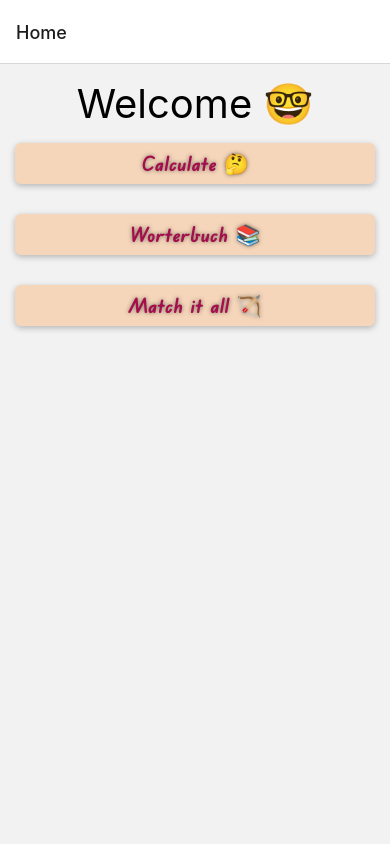
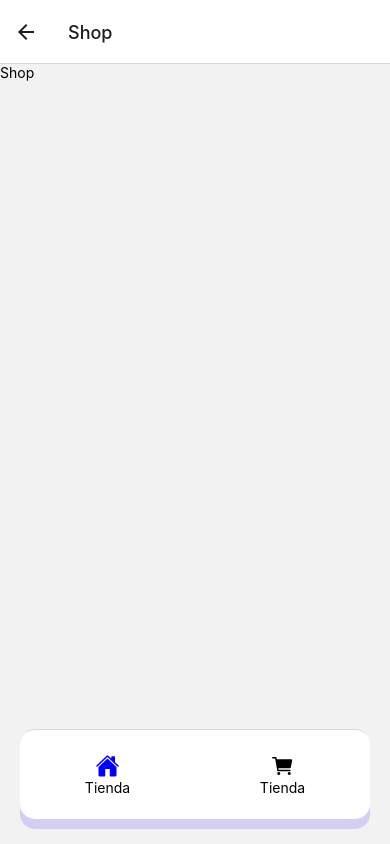
Before and after one commit to Gyrkora/mobile-app, a React Native app in the folder my-app/: screen /Shop in a window 390 px wide. Built offline with nearby package versions, Linux system fonts and the light colour scheme.

Commit message:
desafio tabnavigation

```diff
--- a/my-app/data/categories.js
+++ b/my-app/data/categories.js
@@ -22,6 +22,13 @@ export const CATEGORIES = [
 		route: 'Match',
 		color: colors.pink,
 	},
+	{
+		id: '4',
+		title: 'The Shop 🛒',
+		backgroundColor: colors.beige,
+		route: 'Shop',
+		color: colors.pink,
+	},
 	// {
 	// 	id: '4',
 	// 	title: 'Fill in the blank',
--- a/my-app/navigation/AppNavigation.js
+++ b/my-app/navigation/AppNavigation.js
@@ -7,6 +7,8 @@ import MatchCategories from '../pages/MatchCategories'
 import MatchImage from '../pages/MatchImage'
 import MatchWord from '../pages/MatchWord'
 import MatchSound from '../pages/MatchSound'
+import Shop from '../pages/Shop'
+import ShopGame from '../pages/ShopGame'
 
 const Stack = createNativeStackNavigator()
 
@@ -21,6 +23,7 @@ const AppNavigation = () => {
 				<Stack.Screen name="MatchImage" component={MatchImage} />
 				<Stack.Screen name="MatchWord" component={MatchWord} />
 				<Stack.Screen name="MatchSound" component={MatchSound} />
+				<Stack.Screen name="Shop" component={ShopGame} />
 			</Stack.Navigator>
 		</NavigationContainer>
 	)
--- /dev/null
+++ b/my-app/navigation/CartNavigator.js
@@ -0,0 +1,24 @@
+import { createNativeStackNavigator } from '@react-navigation/native-stack'
+import Cart from '../pages/Cart'
+
+const Stack = createNativeStackNavigator()
+
+const CartNavigator = () => {
+	return (
+		<Stack.Navigator
+			initialRouteName="Orders"
+			screenOptions={{
+				headerShown: false,
+				tabBarShowLabel: false,
+			}}
+		>
+			<Stack.Screen
+				name="Orders"
+				component={Cart}
+				options={{ title: 'Orders' }}
+			/>
+		</Stack.Navigator>
+	)
+}
+
+export default CartNavigator
--- /dev/null
+++ b/my-app/navigation/ShopNavigator.js
@@ -0,0 +1,24 @@
+import { createNativeStackNavigator } from '@react-navigation/native-stack'
+import Shop from '../pages/Shop'
+
+const Stack = createNativeStackNavigator()
+
+const ShopNavigator = () => {
+	return (
+		<Stack.Navigator
+			initialRouteName="Orders"
+			screenOptions={{
+				headerShown: false,
+				tabBarShowLabel: false,
+			}}
+		>
+			<Stack.Screen
+				name="Orders"
+				component={Shop}
+				options={{ title: 'Orders' }}
+			/>
+		</Stack.Navigator>
+	)
+}
+
+export default ShopNavigator
--- /dev/null
+++ b/my-app/navigation/TabNavigator.js
@@ -0,0 +1,78 @@
+import { View, StyleSheet, Text } from 'react-native' //general React Native
+import { createBottomTabNavigator } from '@react-navigation/bottom-tabs' //bottomTabs
+import ShopNavigator from './ShopNavigator'
+import CartNavigator from './CartNavigator' //navegador
+import { Ionicons } from '@expo/vector-icons' //iconos
+
+const BottomTabs = createBottomTabNavigator()
+
+const TabNavigator = () => {
+	return (
+		<BottomTabs.Navigator
+			initialRouteName="Shop"
+			screenOptions={{
+				headerShown: false,
+				tabBarShowLabel: false,
+				tabBarStyle: styles.tabBar,
+			}}
+		>
+			<BottomTabs.Screen
+				name="ShopTab"
+				component={ShopNavigator}
+				options={{
+					tabBarIcon: ({ focused }) => (
+						<View style={styles.item}>
+							<Ionicons
+								name="md-home"
+								size={24}
+								color={focused ? 'blue' : 'black'}
+							/>
+							<Text>Tienda</Text>
+						</View>
+					),
+				}}
+			/>
+
+			<BottomTabs.Screen
+				name="CartTab"
+				component={CartNavigator}
+				options={{
+					tabBarIcon: ({ focused }) => (
+						<View style={styles.item}>
+							<Ionicons
+								name="md-cart"
+								size={24}
+								color={focused ? 'blue' : 'black'}
+							/>
+							<Text>Tienda</Text>
+						</View>
+					),
+				}}
+			/>
+		</BottomTabs.Navigator>
+	)
+}
+
+const styles = StyleSheet.create({
+	tabBar: {
+		shadowColor: '#7f5df0',
+		shadowOffset: { width: 0, height: 10 },
+		shadowOpacity: 0.25,
+		shadowRadius: 0.25,
+		elevation: 5,
+		position: 'absolute',
+		bottom: 25,
+		left: 20,
+		right: 20,
+		borderRadius: 15,
+		height: 90,
+	},
+
+	item: {
+		flex: 1,
+		justifyContent: 'center',
+		alignItems: 'center',
+	},
+})
+
+export default TabNavigator
--- a/my-app/package.json
+++ b/my-app/package.json
@@ -10,6 +10,7 @@
     "eject": "expo eject"
   },
   "dependencies": {
+    "@react-navigation/bottom-tabs": "^6.3.2",
     "@react-navigation/native": "^6.0.11",
     "@react-navigation/native-stack": "^6.7.0",
     "expo": "~45.0.0",
@@ -19,9 +20,10 @@
     "react": "17.0.2",
     "react-dom": "17.0.2",
     "react-native": "0.68.2",
+    "react-native-safe-area-context": "4.2.4",
     "react-native-screens": "~3.11.1",
     "react-native-web": "0.17.7",
-    "react-native-safe-area-context": "4.2.4"
+    "@expo/vector-icons": "^13.0.0"
   },
   "devDependencies": {
     "@babel/core": "^7.12.9"
--- /dev/null
+++ b/my-app/pages/Cart.js
@@ -0,0 +1,12 @@
+import { View, Text } from 'react-native'
+import React from 'react'
+
+const Cart = () => {
+	return (
+		<View>
+			<Text>Cart</Text>
+		</View>
+	)
+}
+
+export default Cart
--- a/my-app/pages/Home.js
+++ b/my-app/pages/Home.js
@@ -19,14 +19,13 @@ const Home = ({ navigation }) => {
 
 	return (
 		<View>
-			<Text style={{ fontSize: 40, marginTop: 15, textAlign: 'center' }}>
-				Welcome 🤓
-			</Text>
+			<Text style={styles.title}>Welcome 🤓</Text>
 
 			<FlatList
 				data={CATEGORIES}
 				keyExtractor={(item) => item.id}
 				renderItem={renderGridItem}
+				numColumns={2}
 			/>
 		</View>
 	)
@@ -54,10 +53,11 @@ const styles = StyleSheet.create({
 		borderWidth: 1,
 		margin: 5,
 	},
-	text: {
-		color: colors.pink,
-		fontWeight: 'bold',
-		fontSize: 20,
+	title: {
+		fontSize: 40,
+		marginTop: 15,
+		textAlign: 'center',
+		marginBottom: 15,
 	},
 
 	subtitle: {
--- /dev/null
+++ b/my-app/pages/Shop.js
@@ -0,0 +1,12 @@
+import { View, Text } from 'react-native'
+import React from 'react'
+
+const Shop = () => {
+	return (
+		<View>
+			<Text>Shop</Text>
+		</View>
+	)
+}
+
+export default Shop
--- /dev/null
+++ b/my-app/pages/ShopGame.js
@@ -0,0 +1,12 @@
+import { NavigationContainer } from '@react-navigation/native'
+import TabNavigator from '../navigation/TabNavigator'
+
+const ShopGame = () => {
+	return (
+		<NavigationContainer independent={true}>
+			<TabNavigator />
+		</NavigationContainer>
+	)
+}
+
+export default ShopGame
```
Also changed, not shown: 1 other file (tests, documents, lock files or other folders).
